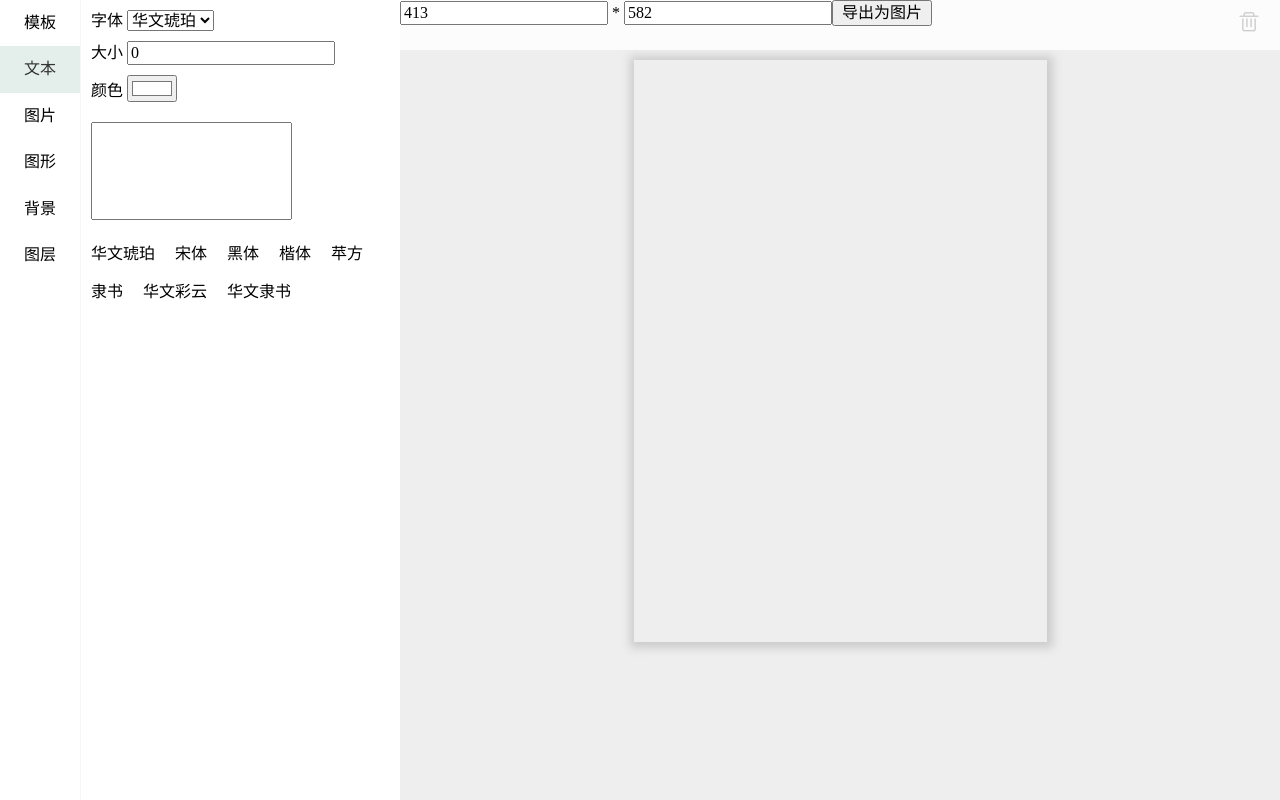
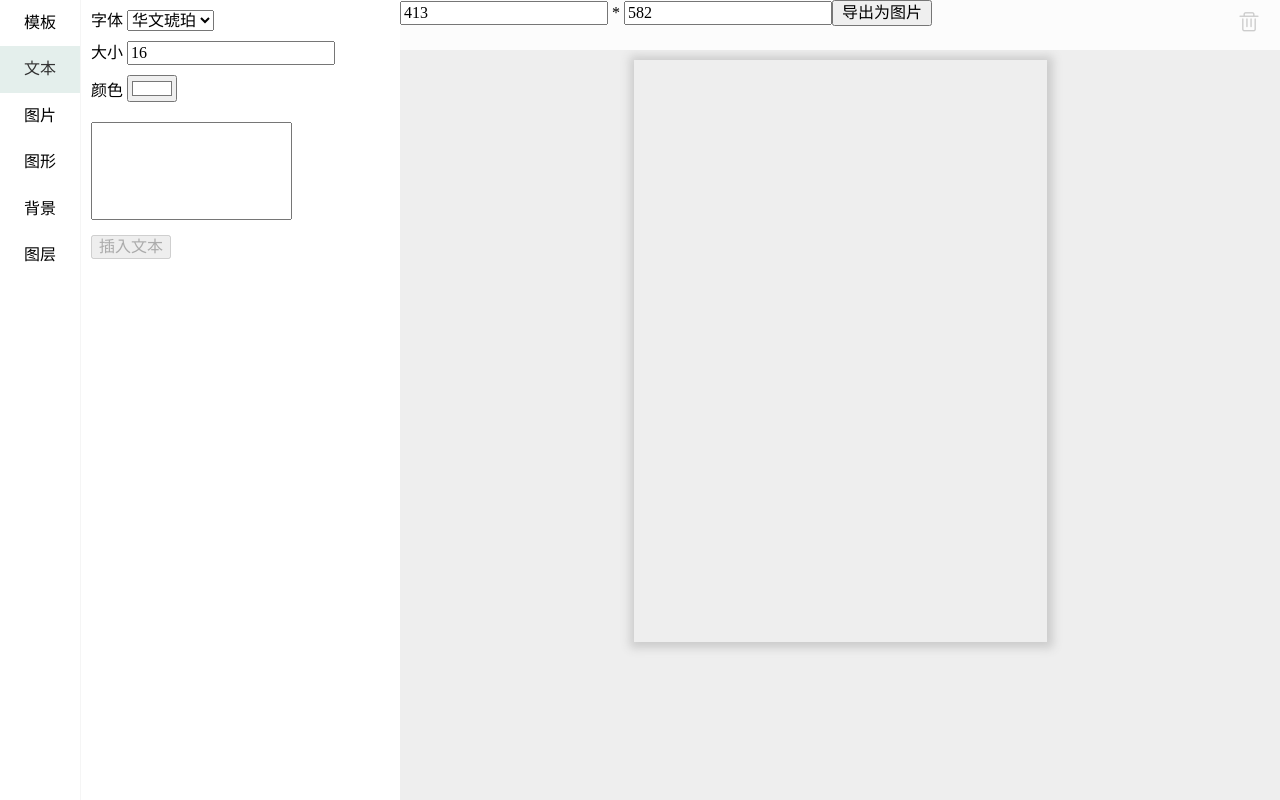
Before and after one commit to xiao-xiaozi/image-making, a Vue app: page / in a window 1280 px wide. Both pictures are taken after a click on the element "文本". Built offline with nearby package versions, Linux system fonts and the light colour scheme.

Commit message:
fix:[MaterialText] 修改文本插入的方式

```diff
--- a/src/components/MaterialText.vue
+++ b/src/components/MaterialText.vue
@@ -1,13 +1,16 @@
 <script setup>
-import { reactive } from "vue";
+import { reactive, computed } from "vue";
 import konvaStore from "@/store/konvaStore.js";
 import { debounce } from "lodash";
 
 const emit = defineEmits(["textClick"]);
 const kStore = konvaStore();
 
-const activeText = kStore.activeText;
-
+const activeText = computed(() => kStore.activeText);
+const showInsertTextBtn = computed(() => {
+  let { text, id } = kStore.activeText;
+  return text && !id;
+});
 const fontFamilyArray = reactive([
   {
     value: "STHupo",
@@ -52,18 +55,23 @@ function fontSizeChange(e) {
   kStore.setTextAttr("fontSize", Number(e.target.value));
 }
 
-function fontColorChange(e) {
+const fontColorChange = debounce(
+  (e) => {
     kStore.setTextAttr("fill", e.target.value);
-}
+  },
+  500,
+  { leading: true, trailing: false }
+);
 
-function textChange(e) {
+const textChange = debounce((e) => {
   kStore.setTextAttr("text", e.target.value);
-}
+}, 1000);
 
 // 插入文本
 const fontFamilyClick = debounce(
-  (e) => {
-    emit("textClick", e.target.dataset.fontfamily);
+  () => {
+    emit("textClick", kStore.activeText);
+    kStore.resetActiveText();
   },
   500,
   { leading: true, trailing: false }
@@ -92,7 +100,8 @@ const fontFamilyClick = debounce(
           @change="fontSizeChange"
           id="fontS" />
       </label>
-      <label for="fontC" class="text-attr">
+      <div class="text-attr">
+        <label for="fontC">
           颜色
           <input
             type="color"
@@ -100,16 +109,17 @@ const fontFamilyClick = debounce(
             :value="activeText.fill"
             id="fontC" />
         </label>
+      </div>
       <!-- <label for="text-content"> -->
       <textarea
         rows="5"
         class="text-textarea"
         :value="activeText.text"
-        @change="textChange"
+        @input="textChange"
         id="text-content" />
       <!-- </label> -->
     </div>
-    <div class="material-text__content" @click="fontFamilyClick">
+    <!-- <div class="material-text__content" @click="fontFamilyClick">
       <p class="fontFamily fontFamily-1" data-fontFamily="STHupo">华文琥珀</p>
       <p class="fontFamily fontFamily-2" data-fontFamily="SimSun">宋体</p>
       <p class="fontFamily fontFamily-3" data-fontFamily="SimHei">黑体</p>
@@ -118,7 +128,13 @@ const fontFamilyClick = debounce(
       <p class="fontFamily fontFamily-6" data-fontFamily="LiSu">隶书</p>
       <p class="fontFamily fontFamily-7" data-fontFamily="STCaiyun">华文彩云</p>
       <p class="fontFamily fontFamily-8" data-fontFamily="STLiti">华文隶书</p>
-    </div>
+    </div> -->
+    <button
+      class="insertText-btn"
+      :disabled="!showInsertTextBtn"
+      @click="fontFamilyClick">
+      插入文本
+    </button>
   </div>
 </template>
 <style lang="scss" scoped>
@@ -162,5 +178,8 @@ const fontFamilyClick = debounce(
     margin: 10px 0 10px 10px;
     resize: none;
   }
+  .insertText-btn {
+    margin-left: 10px;
+  }
 }
 </style>
--- a/src/store/konvaStore.js
+++ b/src/store/konvaStore.js
@@ -12,7 +12,7 @@ const konvaStore = defineStore("layerDiagram", {
         fill: "#ffffff",
         fontFamily: "",
         text: "",
-        fontSize: 0,
+        fontSize: 16,
         id: null,
       },
     };
@@ -77,6 +77,17 @@ const konvaStore = defineStore("layerDiagram", {
       if (textNode && textNode.value instanceof Konva.Text) {
         textNode.value.setAttr(attr, value);
       }
+      // 更新值
+      this.activeText[attr] = value;
+    },
+    resetActiveText() {
+      this.activeText = {
+        fill: "#ffffff",
+        fontFamily: "",
+        text: "",
+        fontSize: 16,
+        id: null,
+      };
     },
   },
 });
--- a/src/utils/index.js
+++ b/src/utils/index.js
@@ -38,11 +38,11 @@ export function konvaDrawText(konvaStage, params) {
   let textNode = new Konva.Text({
     x: 5,
     y: 5,
-    text: "文本信息",
-    fontSize: 20,
+    text: params.text || "文本信息",
+    fontSize: params.fontSize || 16,
     id: uniqueId("text_"),
-    fontFamily: params,
-    fill: "#07C160",
+    fontFamily: params.fontFamily || "SimHei",
+    fill: params.fill || "#000",
     draggable: true,
   });
   textNode.on("dblclick", function (e) {
```
Lines whose indentation alone changed are shown as unchanged.
